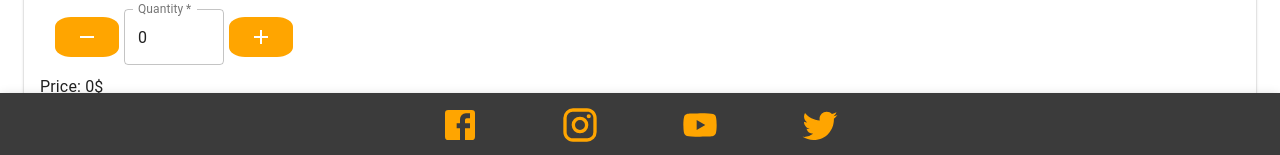
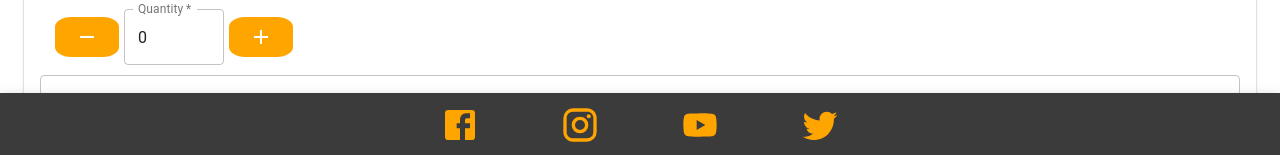
Before and after one commit to piotr-rajtar/globetrotter-shop, a React (Create React App) app: page /product/1 in a window 1280 px wide. Shown: the part 643-798 px from the top of the page. Built offline with nearby package versions, Linux system fonts and the light colour scheme.

Commit message:
Add user comment field on Product view

```diff
--- a/src/components/views/Product/Product.js
+++ b/src/components/views/Product/Product.js
@@ -18,6 +18,7 @@ import CardActions from '@material-ui/core/CardActions';
 import CardContent from '@material-ui/core/CardContent';
 import Typography from '@material-ui/core/Typography';
 import Button from '@material-ui/core/Button';
+import TextField from '@material-ui/core/TextField';
 
 class Component extends React.Component {
 
@@ -25,6 +26,7 @@ class Component extends React.Component {
     orderData: {
       finalPrice: 0,
       quantity: 0,
+      comment: '',
     },
   }
 
@@ -33,7 +35,7 @@ class Component extends React.Component {
     addCartProduct: PropTypes.func,
   }
 
-  handleChange = (event) => {
+  handleQuantityChange = (event) => {
     const { orderData } = this.state;
     const { value, id } = event.target;
     const { product } = this.props;
@@ -49,6 +51,19 @@ class Component extends React.Component {
       },
     });
   }
+
+  handleCommentChange = (event) => {
+    const { orderData } = this.state;
+    const { value } = event.target;
+
+    this.setState({
+      orderData: {
+        ...orderData,
+        'comment': value,
+      },
+    });
+  }
+
 
   decreaseProductQuantity = () => {
     const { orderData } = this.state;
@@ -102,7 +117,7 @@ class Component extends React.Component {
       cartProduct.name = product.name;
       cartProduct.quantity = orderData.quantity;
       cartProduct.finalPrice = orderData.finalPrice;
-      cartProduct.comment = '';
+      cartProduct.comment = orderData.comment;
       cartProduct.price = product.price;
 
       addCartProduct(cartProduct);
@@ -129,7 +144,26 @@ class Component extends React.Component {
 
             <PhotoGallery images={product.photo} />
 
-            <ProductCounter handleChange={this.handleChange} increase={this.increaseProductQuantity} decrease={this.decreaseProductQuantity} quantity={orderData.quantity} />
+            <ProductCounter
+              handleChange={this.handleQuantityChange}
+              increase={this.increaseProductQuantity}
+              decrease={this.decreaseProductQuantity}
+              quantity={orderData.quantity}
+            />
+
+            <TextField
+              id='comment'
+              label='Comment'
+              variant='outlined'
+              multiline
+              rowsMax={4}
+              inputProps={{
+                maxLength: 100,
+              }}
+              className={styles.commentField}
+              value={orderData.comment}
+              onChange={this.handleCommentChange}
+            />
 
             <Typography>
               Price: {orderData.finalPrice}$
--- a/src/components/views/Product/Product.module.scss
+++ b/src/components/views/Product/Product.module.scss
@@ -2,3 +2,7 @@
 
 // .root {
 // }
+
+.commentField {
+  width: 100%;
+}
```
